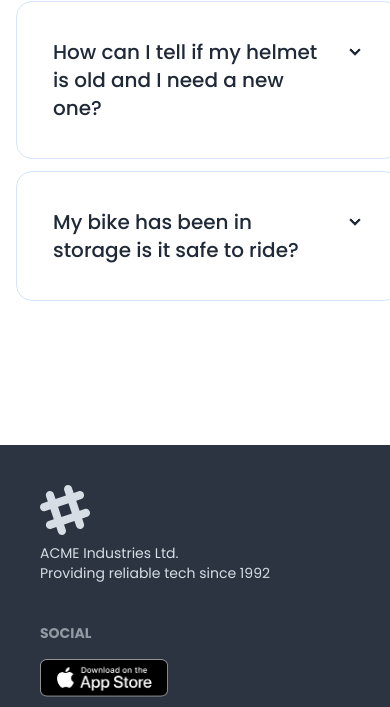
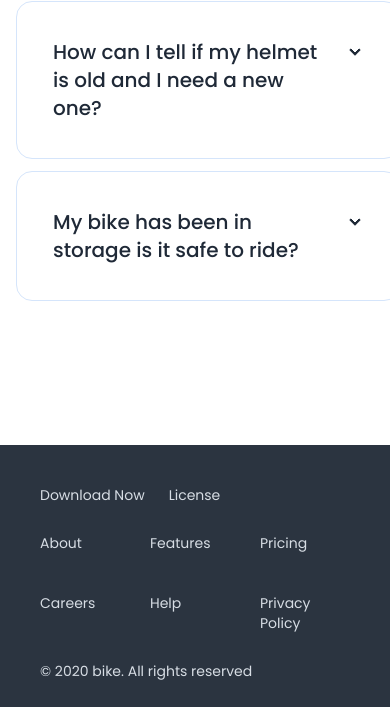
Before and after one commit to mdmonjumon/bike-zone-with-daisyui, a plain HTML site: page index.html in a window 390 px wide. Shown: the part 6845-7552 px from the top of the page. Drawn offline with nearby package versions, Linux system fonts and the light colour scheme; files whose address does not match are found by name.

Commit message:
finished footer section and responsive footer

```diff
--- a/index.html
+++ b/index.html
@@ -414,17 +414,26 @@
     </main>
 
     <footer class="footer p-10 mt-32 bg-neutral text-neutral-content">
-        <aside>
-            <svg width="50" height="50" viewBox="0 0 24 24" xmlns="http://www.w3.org/2000/svg" fill-rule="evenodd"
-                clip-rule="evenodd" class="fill-current">
-                <path
-                    d="M22.672 15.226l-2.432.811.841 2.515c.33 1.019-.209 2.127-1.23 2.456-1.15.325-2.148-.321-2.463-1.226l-.84-2.518-5.013 1.677.84 2.517c.391 1.203-.434 2.542-1.831 2.542-.88 0-1.601-.564-1.86-1.314l-.842-2.516-2.431.809c-1.135.328-2.145-.317-2.463-1.229-.329-1.018.211-2.127 1.231-2.456l2.432-.809-1.621-4.823-2.432.808c-1.355.384-2.558-.59-2.558-1.839 0-.817.509-1.582 1.327-1.846l2.433-.809-.842-2.515c-.33-1.02.211-2.129 1.232-2.458 1.02-.329 2.13.209 2.461 1.229l.842 2.515 5.011-1.677-.839-2.517c-.403-1.238.484-2.553 1.843-2.553.819 0 1.585.509 1.85 1.326l.841 2.517 2.431-.81c1.02-.33 2.131.211 2.461 1.229.332 1.018-.21 2.126-1.23 2.456l-2.433.809 1.622 4.823 2.433-.809c1.242-.401 2.557.484 2.557 1.838 0 .819-.51 1.583-1.328 1.847m-8.992-6.428l-5.01 1.675 1.619 4.828 5.011-1.674-1.62-4.829z">
-                </path>
-            </svg>
-            <p>ACME Industries Ltd.<br />Providing reliable tech since 1992</p>
+        <aside class="space-y-5">
+
+            <ul class="grid gap-6 grid-cols-2">
+                <li>Download Now</li>
+                <li>License</li>
+            </ul>
+            <ul class="grid grid-cols-3 grid-rows-2 gap-5 lg:grid-cols-6">
+                <li>About</li>
+                <li>Features</li>
+                <li>Pricing</li>
+                <li>Careers</li>
+                <li>Help</li>
+                <li>Privacy Policy</li>
+            </ul>
+            <p> &copy; 2020 bike. All rights reserved</p>
+
+
         </aside>
         <nav>
-            <header class="footer-title">Social</header>
+            <header class="text-[#D9DBE1] font-medium text-xl">Get the App</header>
             <div class="grid grid-cols-1 gap-4">
                 <a><img class="w-32" src="./images/others/ios.png" alt=""></a>
                 <a><img class="w-32" src="./images/others/android.png" alt=""></a>
```
